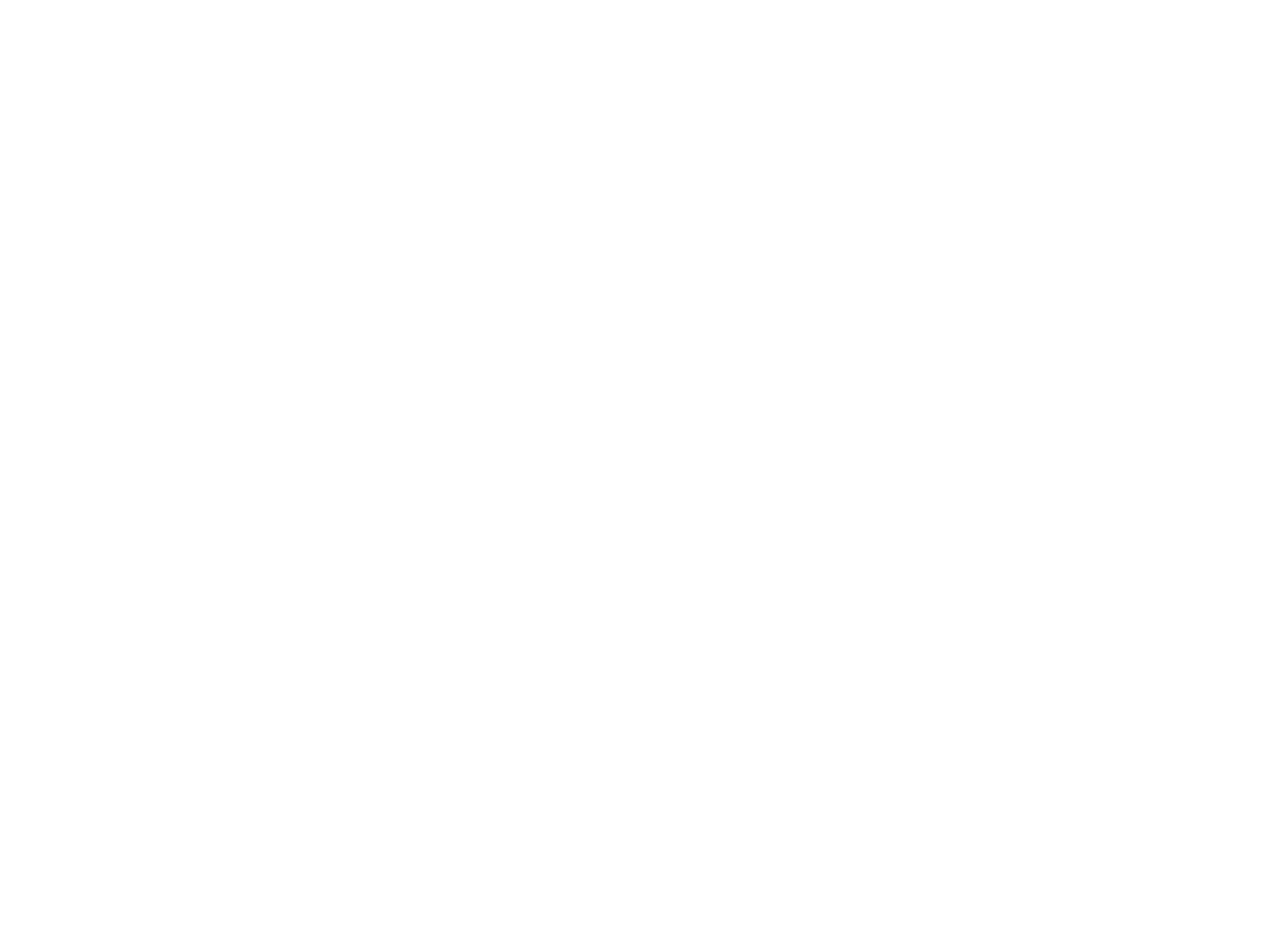
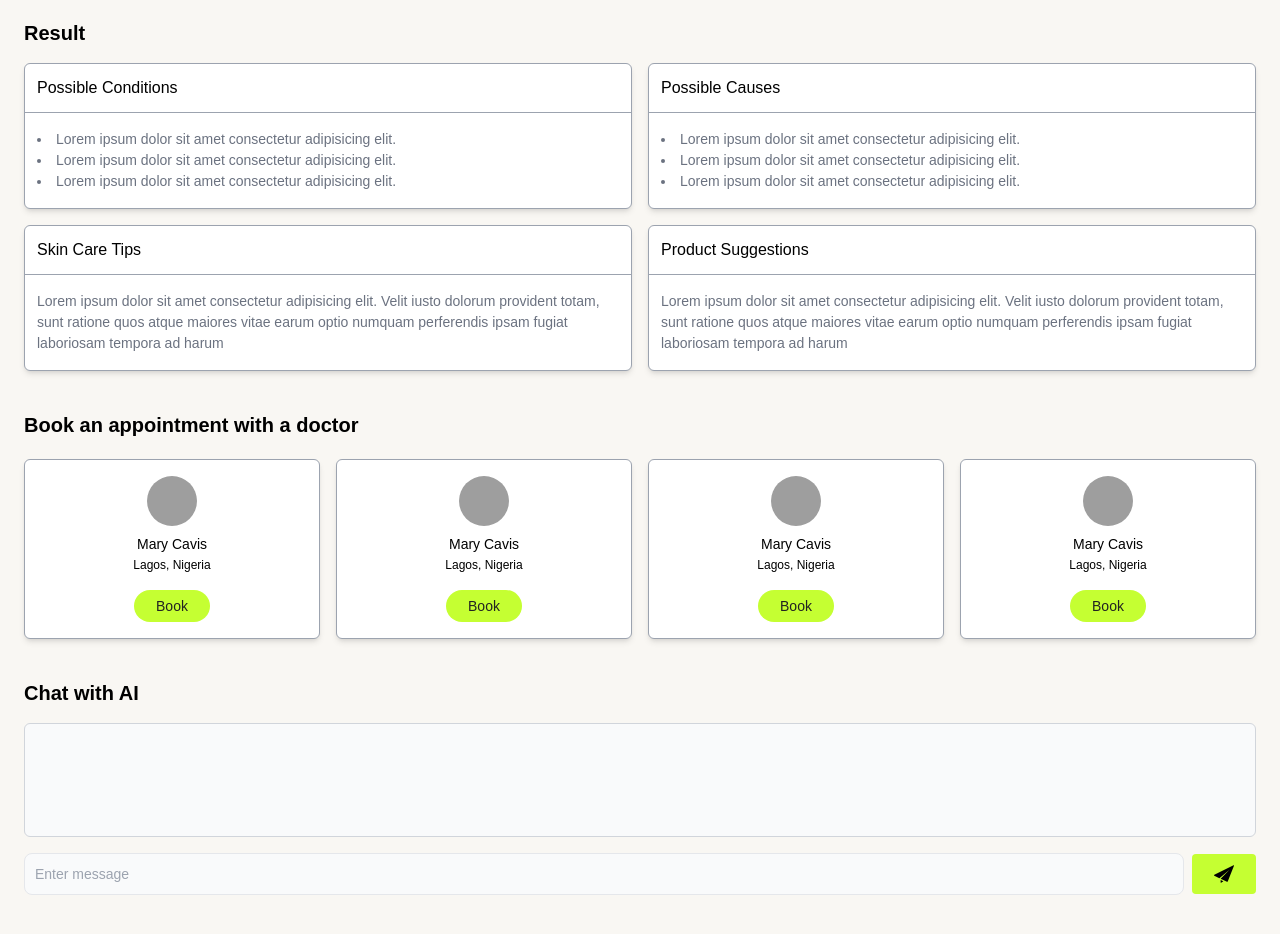
Before and after one commit to Cavista-Hackathon-2024/team-jupiter, a React (Create React App) app: page /report in a window 1280 px wide. Before the commit this address had no page. Shown: the part 80-1014 px from the top of the page. Before the commit the page ends 800 px from the top, so only its background shows below. Built offline with nearby package versions, Linux system fonts and the light colour scheme; grey boxes are pictures that could not be loaded.

Commit message:
feat: implement Report page

```diff
--- a/src/App.js
+++ b/src/App.js
@@ -1,11 +1,13 @@
 import { Routes, Route } from "react-router-dom";
 import { HomePage } from "./pages";
+import ReportPage from "./pages/Report/ReportPage";
 
 function App() {
   return (
     <>
       <Routes>
         <Route path="/home" element={<HomePage />} />
+        <Route path="/report" element={<ReportPage />} />
       </Routes>
     </>
   );
--- a/src/index.css
+++ b/src/index.css
@@ -1 +1,86 @@
-@import url("https://fonts.googleapis.com/css2?family=Inter:wght@100..900&display=swap");
+@tailwind base;
+@tailwind components;
+@tailwind utilities;
+
+@import url('https://fonts.googleapis.com/css2?family=DM+Sans:ital,opsz,wght@0,9..40,100..1000;1,9..40,100..1000&display=swap');
+
+body {
+	font-family: 'DM Sans', sans-serif;
+	background: #f9f7f3;
+}
+
+img {
+	max-width: 100%;
+}
+
+/* Helper Classes */
+._flex {
+	display: flex;
+	align-items: center;
+}
+.fx_center {
+	display: flex;
+	align-items: center;
+	justify-content: center;
+	text-align: center;
+}
+
+.fx_between {
+	display: flex;
+	align-items: center;
+	justify-content: space-between;
+}
+
+.btn {
+	width: fit-content;
+	padding: 5px 22px;
+	color: #fff;
+	border-radius: 28px;
+	background: #222;
+	@apply select-none transition-all hover:opacity-85;
+}
+
+.btn_primary {
+	width: fit-content;
+	padding: 6px 22px;
+	color: #222;
+	border-radius: 28px;
+	background: #c5ff32;
+	@apply mx-auto mt-4 select-none transition-all hover:opacity-85;
+}
+
+header {
+	color: #222;
+	padding: 12px;
+	background: #c5ff32;
+	/* background: #009000; */
+	@apply px-6;
+}
+
+h1 {
+	font-size: 34px;
+}
+
+.textBox {
+	@apply border rounded-md border-gray-400 bg-white shadow-md;
+}
+
+.textBox h5 {
+	@apply p-3  px-3 border-b border-gray-400 capitalize;
+}
+
+.textBox > div {
+	font-size: 14px;
+	@apply py-4 px-3 text-gray-500;
+}
+
+.xCard {
+	@apply text-sm border rounded-md border-gray-400 bg-white shadow-md text-center p-4;
+}
+
+.xCard img {
+	margin-bottom: 8px;
+}
+.xCard h5 {
+	@apply font-medium  capitalize;
+}
--- /dev/null
+++ b/src/pages/Report/ReportPage.jsx
@@ -0,0 +1,132 @@
+import React from 'react';
+
+const ReportPage = () => {
+	return (
+		<div>
+			<header>
+				<div className='fx_between'>
+					<h1 className='font-normal'>Eternal</h1>
+
+					<div className='btn'>Edit</div>
+				</div>
+			</header>
+
+			<main className='container mx-auto p-6'>
+				<section className='mb-10'>
+					<h2 className='mb-4 text-xl font-bold'>Result</h2>
+
+					<div className='grid md:grid-cols-2 gap-4'>
+						<div className='textBox'>
+							<h5>Possible Conditions</h5>
+							<div>
+								<li>Lorem ipsum dolor sit amet consectetur adipisicing elit.</li>
+								<li>Lorem ipsum dolor sit amet consectetur adipisicing elit.</li>
+								<li>Lorem ipsum dolor sit amet consectetur adipisicing elit.</li>
+							</div>
+						</div>
+
+						<div className='textBox'>
+							<h5>Possible Causes</h5>
+							<div>
+								<li>Lorem ipsum dolor sit amet consectetur adipisicing elit.</li>
+								<li>Lorem ipsum dolor sit amet consectetur adipisicing elit.</li>
+								<li>Lorem ipsum dolor sit amet consectetur adipisicing elit.</li>
+							</div>
+						</div>
+
+						<div className='textBox'>
+							<h5>Skin care tips</h5>
+							<div>
+								Lorem ipsum dolor sit amet consectetur adipisicing elit. Velit iusto dolorum provident totam,
+								sunt ratione quos atque maiores vitae earum optio numquam perferendis ipsam fugiat laboriosam
+								tempora ad harum
+							</div>
+						</div>
+
+						<div className='textBox'>
+							<h5>Product suggestions</h5>
+							<div>
+								Lorem ipsum dolor sit amet consectetur adipisicing elit. Velit iusto dolorum provident totam,
+								sunt ratione quos atque maiores vitae earum optio numquam perferendis ipsam fugiat laboriosam
+								tempora ad harum
+							</div>
+						</div>
+					</div>
+				</section>
+
+				<section className='mb-10'>
+					<h2 className='mb-5 text-xl font-bold'>Book an appointment with a doctor</h2>
+
+					<div className='grid md:grid-cols-4 gap-4'>
+						<XCard />
+						<XCard />
+						<XCard />
+						<XCard />
+					</div>
+				</section>
+
+				<section className='mb-10'>
+					<h2 className='mb-4 text-xl font-bold'>Chat with AI</h2>
+
+					<div className='border rounded-md border-gray-300 bg-gray-50'>
+						<div className='h-28'></div>
+					</div>
+
+					<div className='fx_between mt-4 gap-2'>
+						<input
+							type='text'
+							id='first_name'
+							class='bg-gray-50 border border-gray-200 text-gray-900 text-sm rounded-lg focus:ring-blue-500 focus:border-blue-500 block w-full p-2.5  '
+							placeholder='Enter message'
+							required
+						/>
+
+						<div className='btn_primary h-[40px] !rounded _flex justify-center !mt-0'>
+							<svg
+								fill='#000000'
+								height='20px'
+								width='20px'
+								version='1.1'
+								id='Capa_1'
+								xmlns='http://www.w3.org/2000/svg'
+								xmlnsXlink='http://www.w3.org/1999/xlink'
+								viewBox='0 0 495.003 495.003'
+								xmlSpace='preserve'>
+								<g id='SVGRepo_bgCarrier' strokeWidth={0} />
+								<g id='SVGRepo_tracerCarrier' strokeLinecap='round' strokeLinejoin='round' />
+								<g id='SVGRepo_iconCarrier'>
+									<g id='XMLID_51_'>
+										<path
+											id='XMLID_53_'
+											d='M164.711,456.687c0,2.966,1.647,5.686,4.266,7.072c2.617,1.385,5.799,1.207,8.245-0.468l55.09-37.616 l-67.6-32.22V456.687z'
+										/>
+										<path
+											id='XMLID_52_'
+											d='M492.431,32.443c-1.513-1.395-3.466-2.125-5.44-2.125c-1.19,0-2.377,0.264-3.5,0.816L7.905,264.422 c-4.861,2.389-7.937,7.353-7.904,12.783c0.033,5.423,3.161,10.353,8.057,12.689l125.342,59.724l250.62-205.99L164.455,364.414 l156.145,74.4c1.918,0.919,4.012,1.376,6.084,1.376c1.768,0,3.519-0.322,5.186-0.977c3.637-1.438,6.527-4.318,7.97-7.956 L494.436,41.257C495.66,38.188,494.862,34.679,492.431,32.443z'
+										/>
+									</g>
+								</g>
+							</svg>
+						</div>
+					</div>
+				</section>
+			</main>
+		</div>
+	);
+};
+
+const XCard = () => (
+	<div className='xCard '>
+		<img
+			src='https://randomuser.me/api/portraits/women/89.jpg'
+			className='w-[50px] h-[50px] rounded-full mx-auto'
+			alt='doctor'
+		/>
+		<h5>Mary Cavis</h5>
+		<span className='text-xs'>Lagos, Nigeria</span>
+		{/* <div>Lorem ipsum dolor sit amet consectetur adipisicing elit. Velit iusto dolorum provident totam</div> */}
+		<div className='btn_primary'>Book</div>
+	</div>
+);
+
+export default ReportPage;
```
